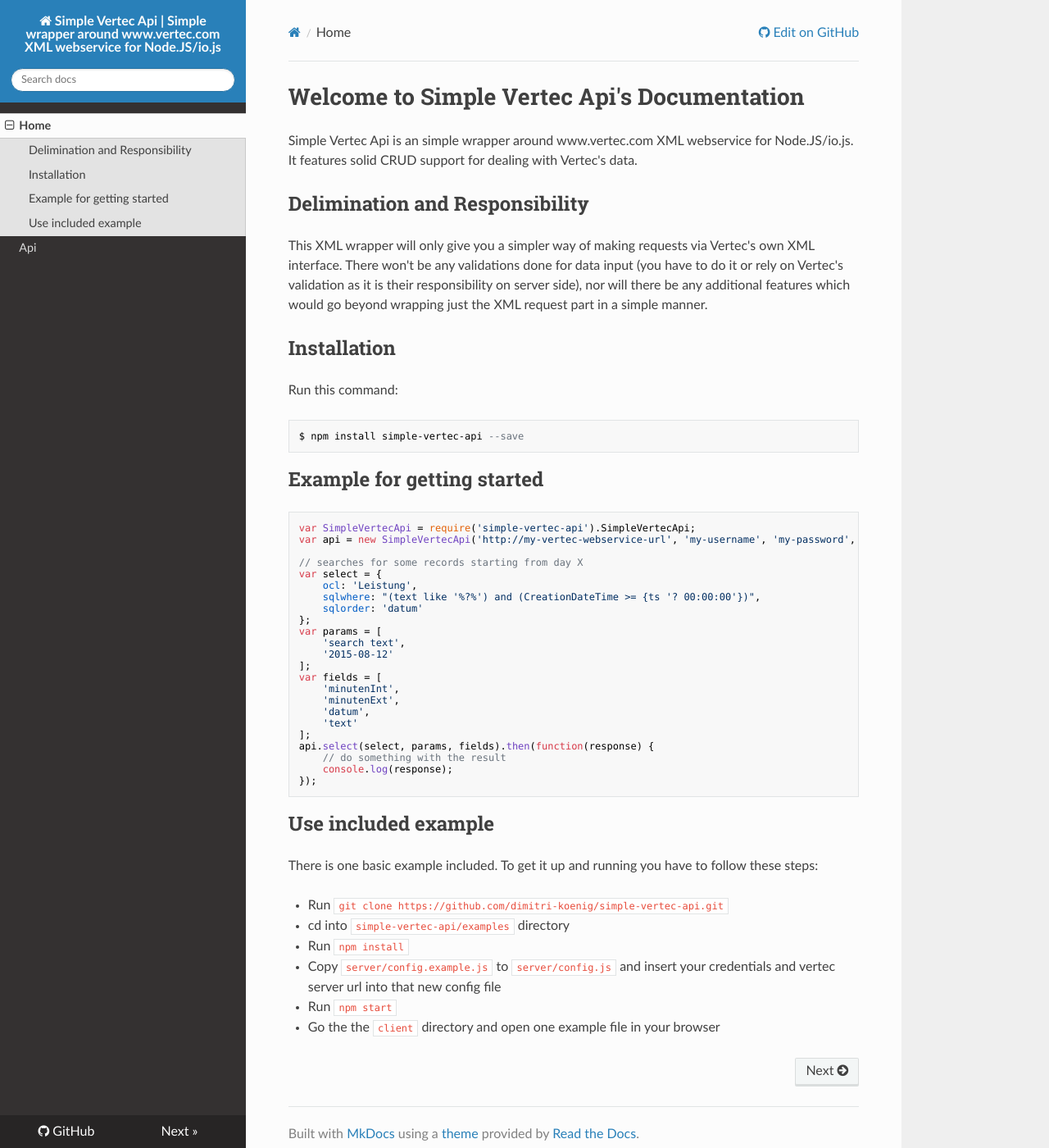
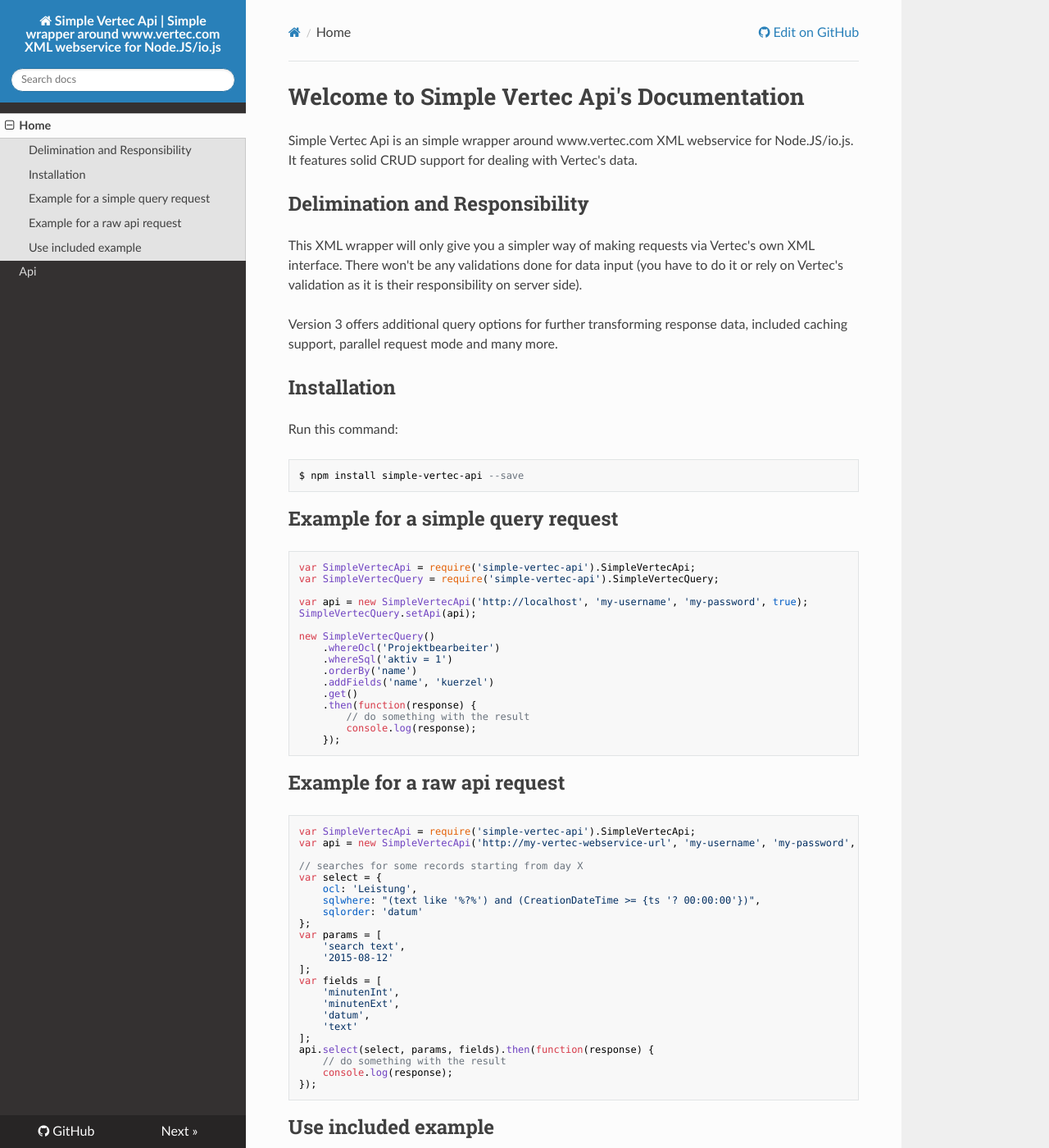
Before and after one commit to dimitri-koenig/simple-vertec-api, an MkDocs documentation site: the page built from docs/index.md, in a window 1280 px wide and 1400 px high. Shown: the whole window at 82% size. Built offline with MkDocs 1.6.1, drawn with Linux system fonts in a browser that asks for light colours; nearby versions of some CDN libraries; old or Windows-style settings are respelled for this version of MkDocs.

Commit message:
Updated README with a new query example (#91)

````diff
--- a/docs/index.md
+++ b/docs/index.md
@@ -6,7 +6,9 @@
 
 ## Delimination and Responsibility
 
-This XML wrapper will only give you a simpler way of making requests via Vertec's own XML interface. There won't be any validations done for data input (you have to do it or rely on Vertec's validation as it is their responsibility on server side), nor will there be any additional features which would go beyond wrapping just the XML request part in a simple manner.
+This XML wrapper will only give you a simpler way of making requests via Vertec's own XML interface. There won't be any validations done for data input (you have to do it or rely on Vertec's validation as it is their responsibility on server side).
+
+Version 3 offers additional query options for further transforming response data, included caching support, parallel request mode and many more.
 
 
 ## Installation
@@ -17,7 +19,29 @@
 ```
 
 
-## Example for getting started
+## Example for a simple query request
+
+```javascript
+var SimpleVertecApi = require('simple-vertec-api').SimpleVertecApi;
+var SimpleVertecQuery = require('simple-vertec-api').SimpleVertecQuery;
+
+var api = new SimpleVertecApi('http://localhost', 'my-username', 'my-password', true);
+SimpleVertecQuery.setApi(api);
+
+new SimpleVertecQuery()
+    .whereOcl('Projektbearbeiter')
+    .whereSql('aktiv = 1')
+    .orderBy('name')
+    .addFields('name', 'kuerzel')
+    .get()
+    .then(function(response) {
+        // do something with the result
+        console.log(response);
+    });
+```
+
+
+## Example for a raw api request
 
 ```javascript
 var SimpleVertecApi = require('simple-vertec-api').SimpleVertecApi;
````
Also changed, not shown: README.md (+25 -3 lines).
